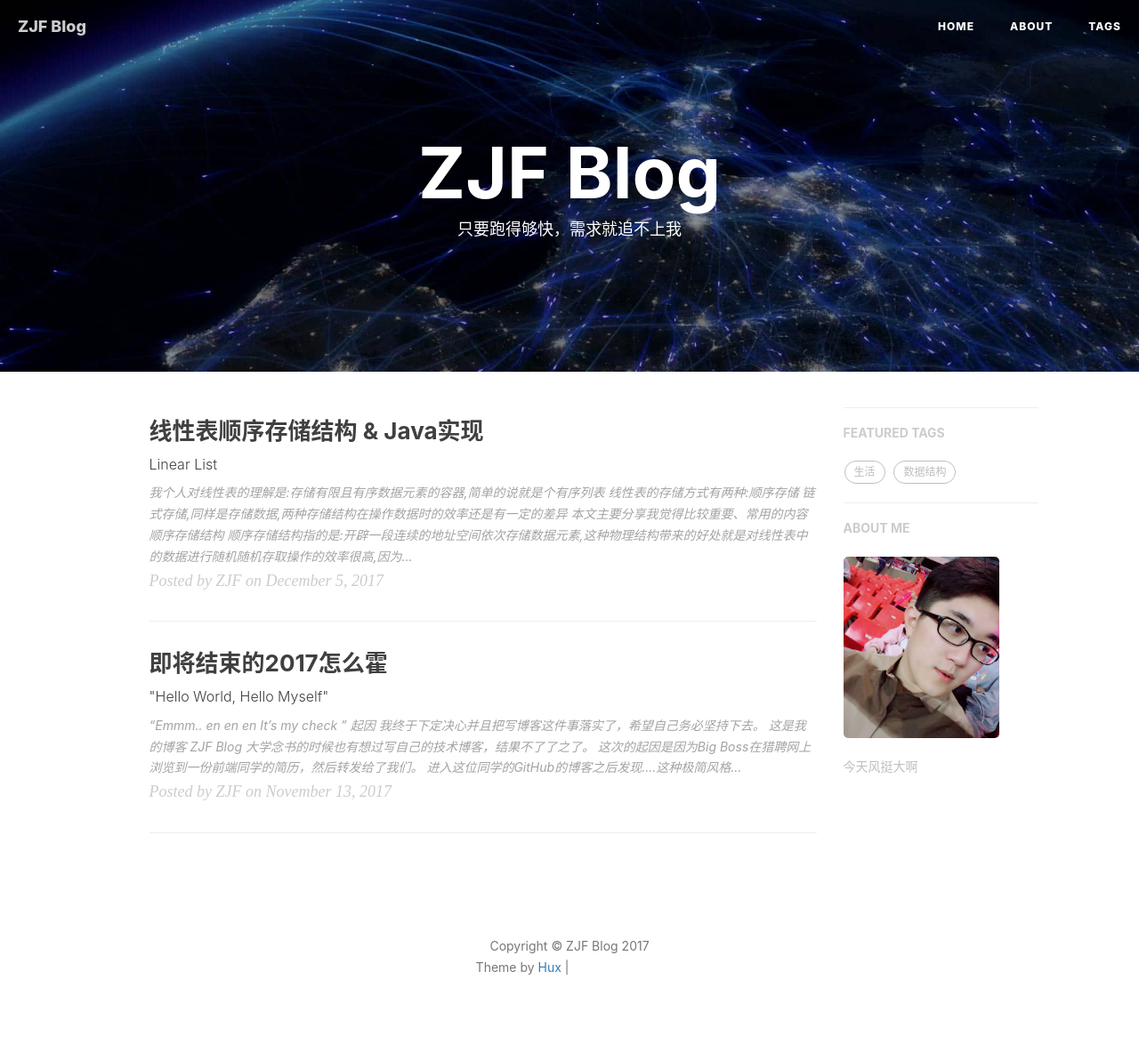
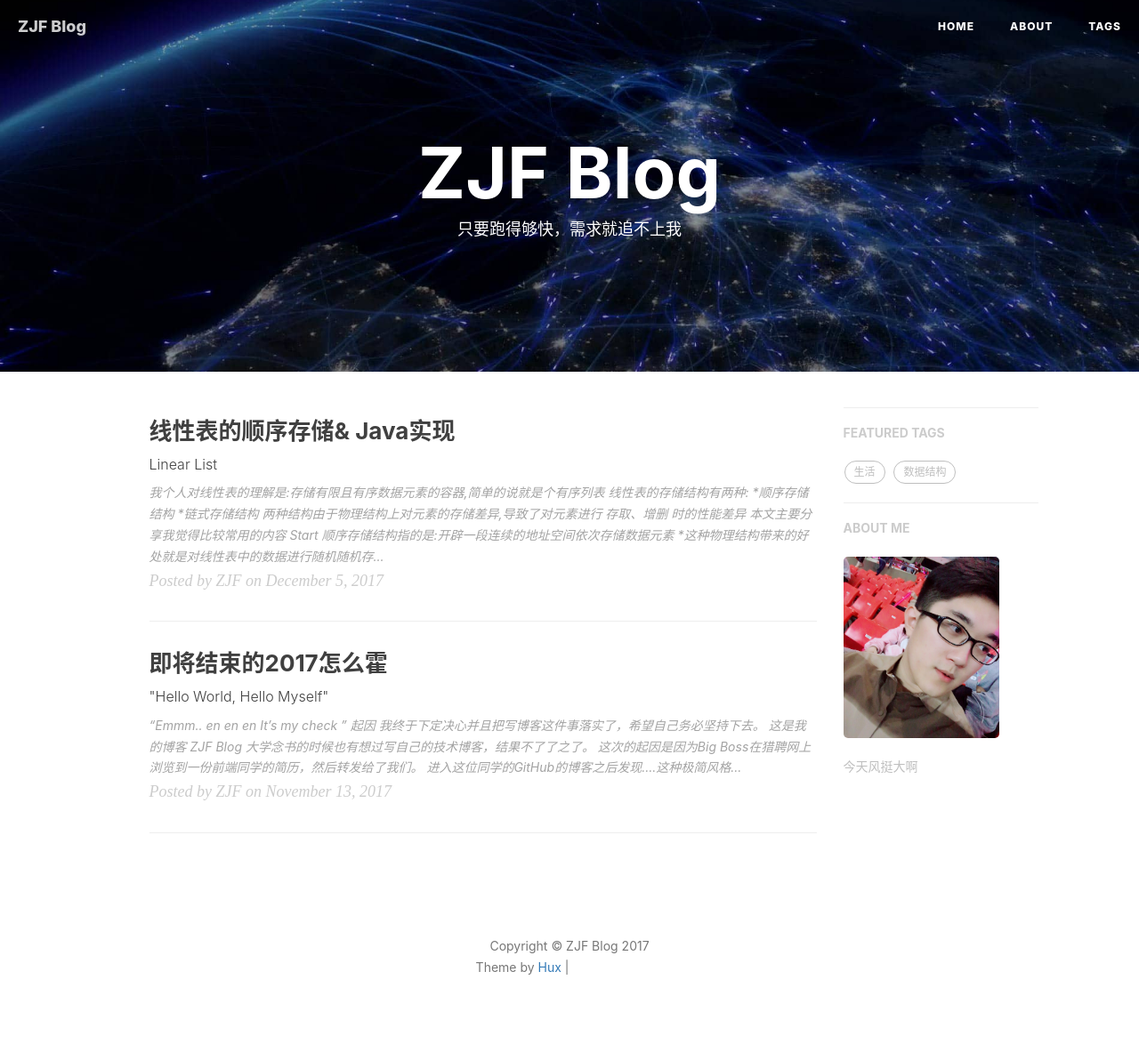
Before and after one commit to DoubleChick/DoubleChick.github.io, a Jekyll site: the page built from index.html, in a window 1280 px wide. Shown: the whole page at 89% size. Built offline with Jekyll 4.4.1, drawn with Linux system fonts in a browser that asks for light colours; nearby versions of some CDN libraries; the list of posts is cut into pages by our own code; comment, search, counter and statistics services are not loaded; grey boxes are pictures that could not be loaded.

Commit message:
Blog2Part6

````diff
--- a/_posts/2017-12-05-linearList.markdown
+++ b/_posts/2017-12-05-linearList.markdown
@@ -10,22 +10,30 @@
     - 数据结构
 ---
 
-* 我个人对线性表的理解是:存储有限且`有序`数据元素的容器,简单的说就是个有序列表
+我个人对线性表的理解是:存储有限且`有序`数据元素的容器,简单的说就是个有序列表
 
-线性表的存储方式有两种:顺序存储 链式存储,同样是存储数据,两种存储结构在操作数据时的效率还是有一定的差异
+线性表的存储结构有两种:
+*顺序存储结构
+*链式存储结构
 
-本文主要分享我觉得比较重要、常用的内容
+两种结构由于物理结构上对元素的存储差异,导致了对元素进行 存取、增删 时的性能差异
+本文主要分享我觉得比较常用的内容
 
-## 顺序存储结构
+## Start
 
-顺序存储结构指的是:开辟一段连续的地址空间依次存储数据元素,这种物理结构带来的好处就是对线性表中的数据进行随机随机存取操作的效率很高,因为可以首地址推算出操作元素的地址而无序遍历整表
-时间性能为 O(1)
+顺序存储结构指的是:开辟一段连续的地址空间依次存储数据元素
+*这种物理结构带来的好处就是对线性表中的数据进行随机随机存取操作的效率很高
+*因为可以首地址推算出操作元素的地址而无需遍历整表时间性能为 O(1)
 
-弊端也很明显,当需要在线性表插入删除元素时,需要将当前元素位置到表尾的所有元素进行移动,时间性能为 O(n)
+弊端也很明显
+*当需要在线性表插入删除元素时,需要将当前元素位置到表尾的所有元素进行移动
+*平均移动(n-1)/2次,时间性能为 O(n)
 
-Java中顺序存储的实现有数组和ArrayList,因为顺序存储需要开辟连续的地址空间,所以如果开始设计的表长较小就容易出错,例如数组越界
+Java中顺序存储的实现有: 数组  ArrayList
+*因为顺序存储需要开辟连续的地址空间,所以如果开始设计的表长较小就容易出错,例如数组越界这种异常
+*ArrayList在使用数组作为存储容器的基础上实现了动态扩容的功能
 
-ArrayList在使用数组作为存储容器的基础上实现了动态扩容的功能,实现如下:
+实现如下:
 ```java
 public class ArrayList<E> extends AbstractList<E> implements List<E>, RandomAccess, Cloneable, Serializable {
     private static final long serialVersionUID = 8683452581122892189L;
@@ -73,19 +81,20 @@
 从源码可以看出ArrayList底层就是使用数组来存储元素的,在新调用new ArrayList()时会默认使用缺省参数创建一个长度为10的数组存储元素
 
 需要注意一下的时在构造函数中并没有为属性size赋值,因为size在ArrayList中代表的是“线性表的长度”而不是“数组的长度”
+*数组的长度:创建数组存储元素是数组的长度10
+*线性表的长度:数据元素的个数,new ArrayList()时,size还是0
 
-数组的长度:创建数组存储元素是数组的长度10
+ArrayList是非线程安全的
+*在ensureCapacity和其他很多方法中都会有++thismodCount操作,成员modCount用来记录当前线性表被修改的次数
+*例如在迭代器中会暂存当前时刻的modCount值,如果操作过程中线性表被其他线程修改,modCount会被检测到变化而抛出ConcurrentModificationException
 
-线性表的长度:数据元素的个数,new ArrayList()时,size还是0
+扩容机制
+*扩容默认采用(原容量*1.5)+1的策略分配新数组的容量,
+*如果不够就以新增操作后预计的表长创建数组,届时数组长度=线性表的长度,下次操作后必定还需要进行扩容
 
-扩容机制:扩容默认采用(原容量*1.5)+1的策略分配新数组的容量,如果不够就以新增操作后预计的表长创建数组,届时数组长度=线性表的长度,下次操作后必定还需要进行扩容
+虽然ArrayList的动态扩容解决了在使用数组时无法分配合适长度的缺陷,但ArrayList扩容时相当于创建了一个合适长度的新数组,然后将原数组中的元素复制到新数组中
+这种操作也是比较低效的,所以元素个数频繁变化的场景LinkedList(线性表的链式存储)更合适
 
-虽然ArrayList的动态扩容解决了在使用数组时无法分配合适长度的缺陷,但ArrayList扩容时相当于创建了一个合适长度的新数组,然后Arrays.copyOf(this.elementData, var4)
+个人感觉ArrayList除了可以动态扩容之外和数组区别不大,ArrayList有提供了一些便利方法,也有一些方法内直接调用数组的原生方法实现
 
-频繁的扩容也是比较消耗资源的,所以元素个数频繁变化的场景LinkedList更合适
-
-众所周知ArrayList是非线程安全的,在ensureCapacity和其他很多方法中都会有++thismodCount操作,成员modCount用来记录当前线性表被修改的次数
-
-例如在迭代器中会暂存当前时刻的modCount值
-
-如果操作过程中线性表被其他线程修改,modCount会被检测到变化而抛出ConcurrentModificationException
+后续新想法再补充 ╮(￣▽￣"")╭
````
Also changed, not shown: other parts of _posts/2017-12-05-linearList.markdown (+1 -1 lines).
